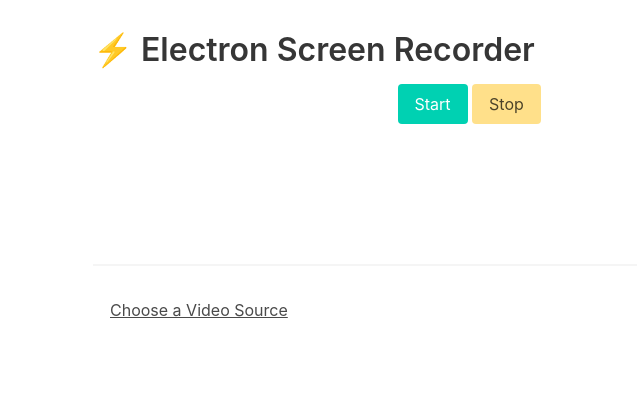
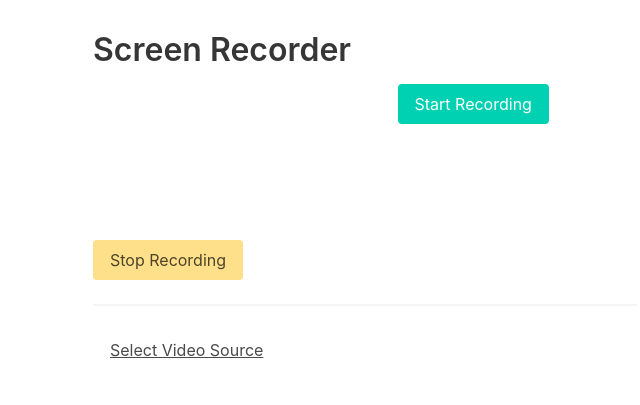
Before and after one commit to kartikeytewari/screen_recorder, an Electron app: page src/index.html in a window 1280 px wide. Shown: the whole page, without its empty margins (275-915 px from the left). Drawn offline with nearby package versions, Linux system fonts and the light colour scheme.

Commit message:
Changed ui elements text

```diff
--- a/src/index.html
+++ b/src/index.html
@@ -11,17 +11,17 @@
     <script defer src="render.js"></script>
   </head>
   <body class="content">
-    <h1>⚡ Electron Screen Recorder</h1>
+    <h1>Screen Recorder</h1>
 
     <video></video>
 
-    <button id="startBtn" class="button is-primary">Start</button>
-    <button id="stopBtn" class="button is-warning">Stop</button>
+    <button id="startBtn" class="button is-primary">Start Recording</button>
+    <button id="stopBtn" class="button is-warning">Stop Recording</button>
 
     <hr />
 
     <button id="videoSelectBtn" class="button is-text">
-      Choose a Video Source
+      Select Video Source
     </button>
   </body>
 </html>
--- a/src/render.js
+++ b/src/render.js
@@ -1,3 +1,4 @@
+// Importing modules from electron and fs
 const { desktopCapturer, remote } = require('electron');
 const { writeFile } = require('fs');
 const { dialog, Menu } = remote;
```
